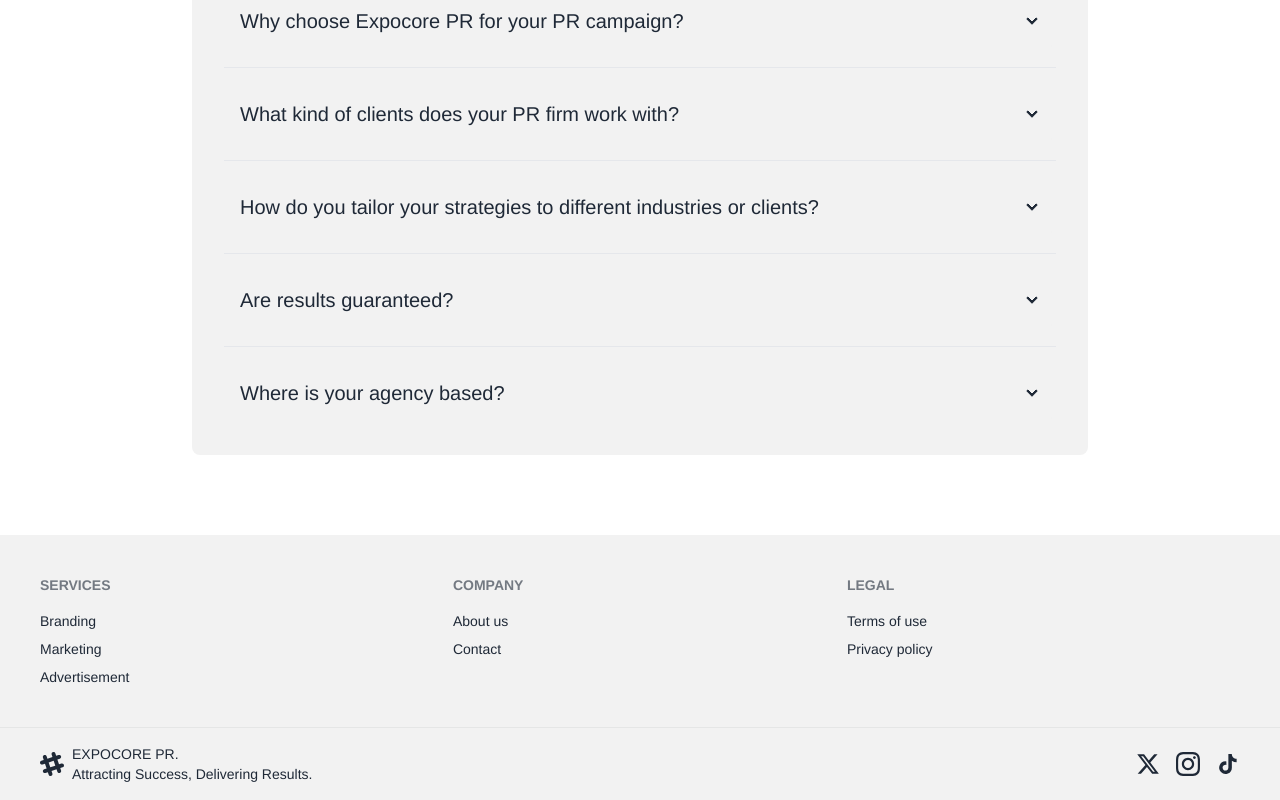
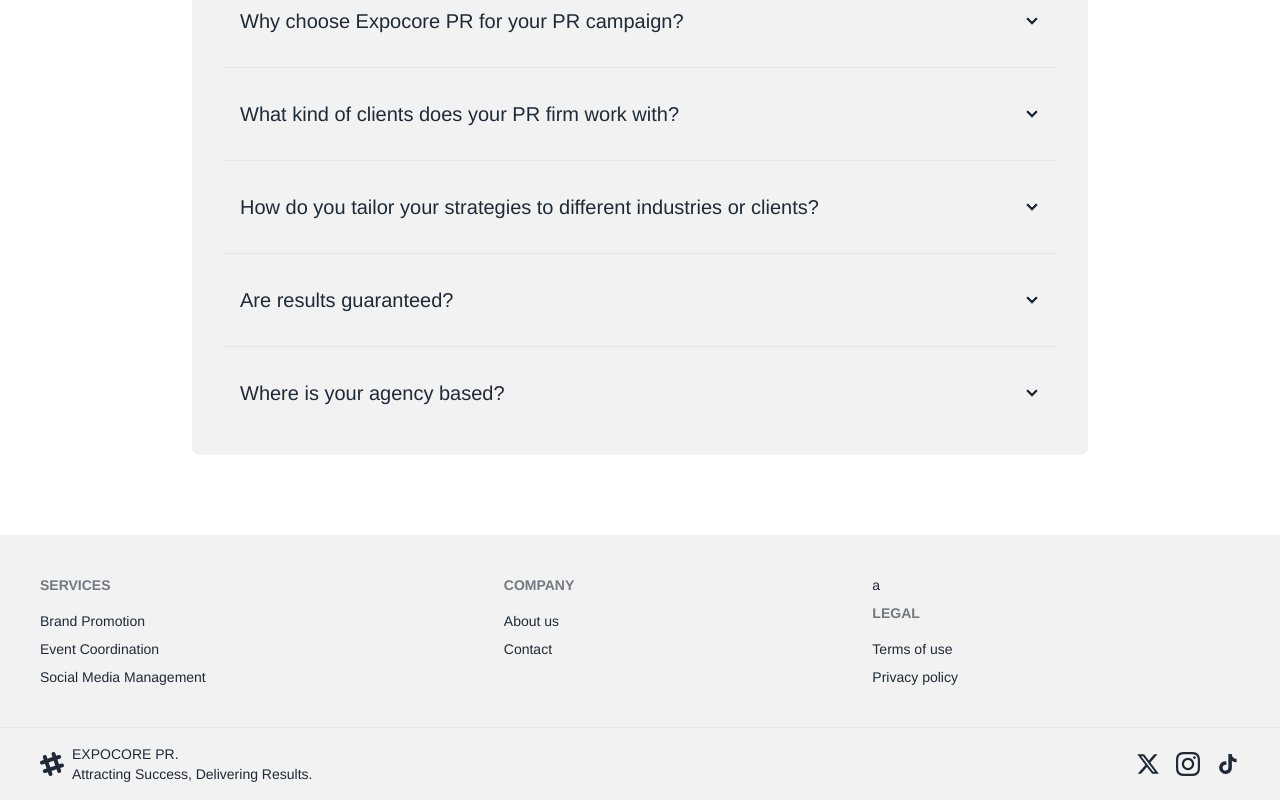
Before and after one commit to Edmondakwasi/expocore_pr, a React (Vite) app: page / in a window 1280 px wide. Shown: the part 4650-5450 px from the top of the page. Built offline with nearby package versions, Linux system fonts and the light colour scheme; a web font is replaced by a local one.

Commit message:
updated the footer services

```diff
--- a/src/components/Footer.jsx
+++ b/src/components/Footer.jsx
@@ -6,16 +6,16 @@ const Footer = () => {
     <footer className="footer bg-base-200 text-base-content p-10">
   <nav>
     <h6 className="footer-title">Services</h6>
-    <a className="link link-hover">Branding</a>
-    <a className="link link-hover">Marketing</a>
-    <a className="link link-hover">Advertisement</a>
+    <a className="link link-hover">Brand Promotion</a>
+    <a className="link link-hover">Event Coordination</a>
+    <a className="link link-hover">Social Media Management</a>
   </nav>
   <nav>
     <h6 className="footer-title">Company</h6>
     <a className="link link-hover">About us</a>
     <a className="link link-hover">Contact</a>
   </nav>
-  <nav>
+  <nav>a
     <h6 className="footer-title">Legal</h6>
     <a className="link link-hover">Terms of use</a>
     <a className="link link-hover">Privacy policy</a>
```
